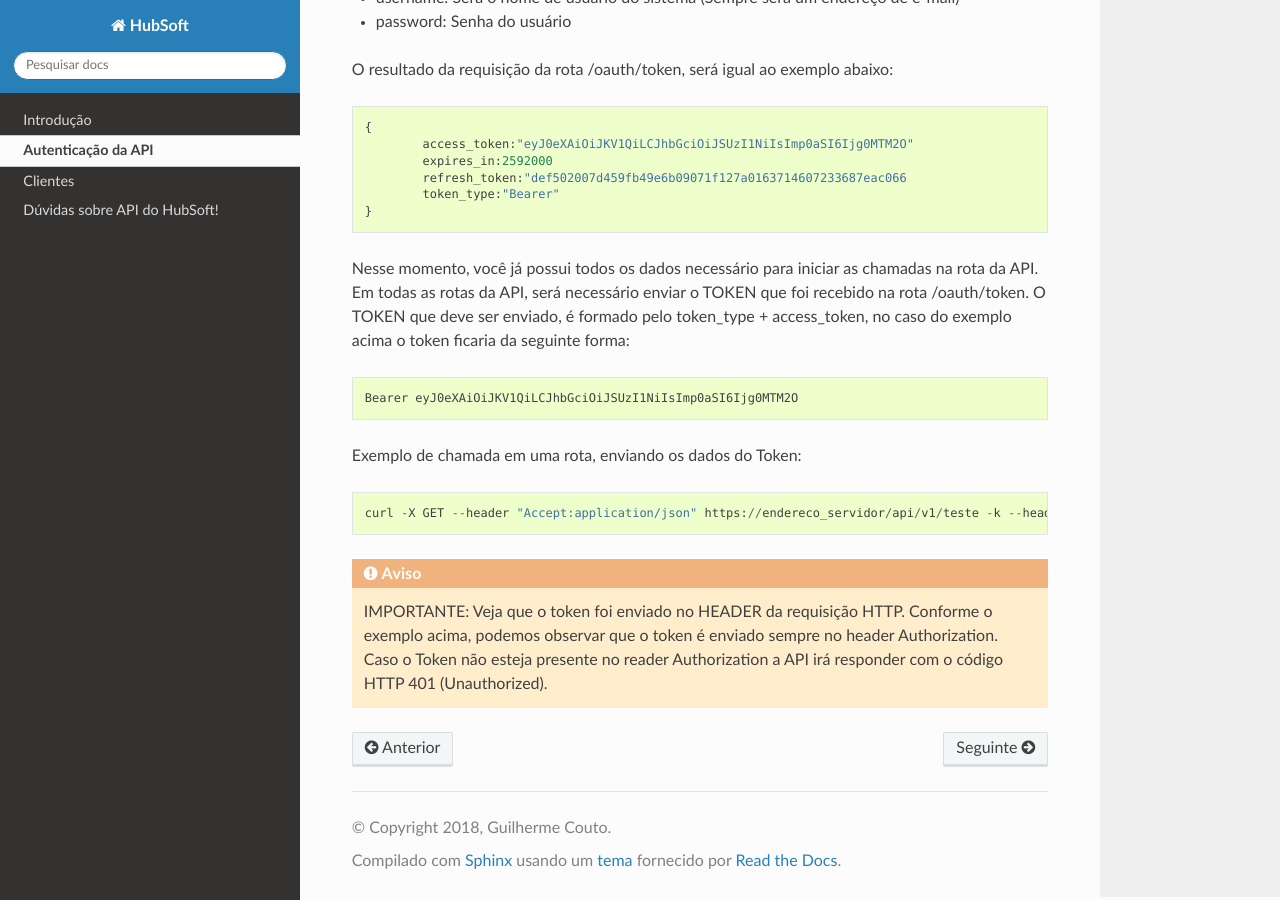
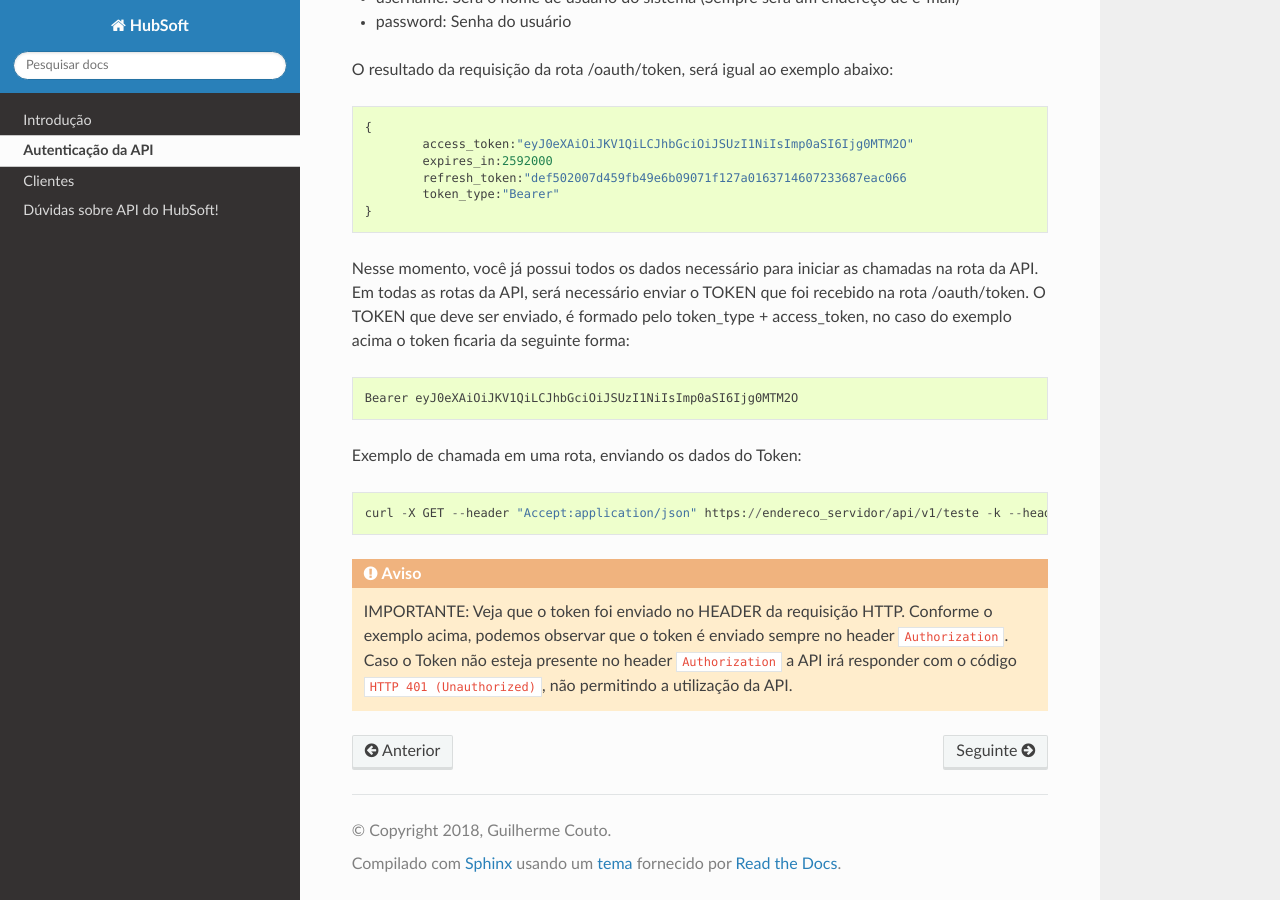
Before and after one commit to hubsoftbrasil/api, a Sphinx documentation site: the page built from docs/source/autenticacao.rst, in a window 1280 px wide and 900 px high, scrolled down 864 px. Built offline with Sphinx 7.4.7 and the Read the Docs theme 2.0.0, drawn with Linux system fonts in a browser that asks for light colours.

Commit message:
Melhorias no alerta de utilizacao do header Authorization

```diff
--- a/docs/source/autenticacao.rst
+++ b/docs/source/autenticacao.rst
@@ -54,4 +54,4 @@ Exemplo de chamada em uma rota, enviando os dados do Token::
 
 .. warning::
 
-	IMPORTANTE: Veja que o token foi enviado no HEADER da requisição HTTP. Conforme o exemplo acima, podemos observar que o token é enviado sempre no header :term:`Authorization`. Caso o Token não esteja presente no reader :term:`Authorization` a API irá responder com o código HTTP 401 (Unauthorized).
+	IMPORTANTE: Veja que o token foi enviado no HEADER da requisição HTTP. Conforme o exemplo acima, podemos observar que o token é enviado sempre no header ``Authorization``. Caso o Token não esteja presente no header ``Authorization`` a API irá responder com o código ``HTTP 401 (Unauthorized)``, não permitindo a utilização da API.
```
